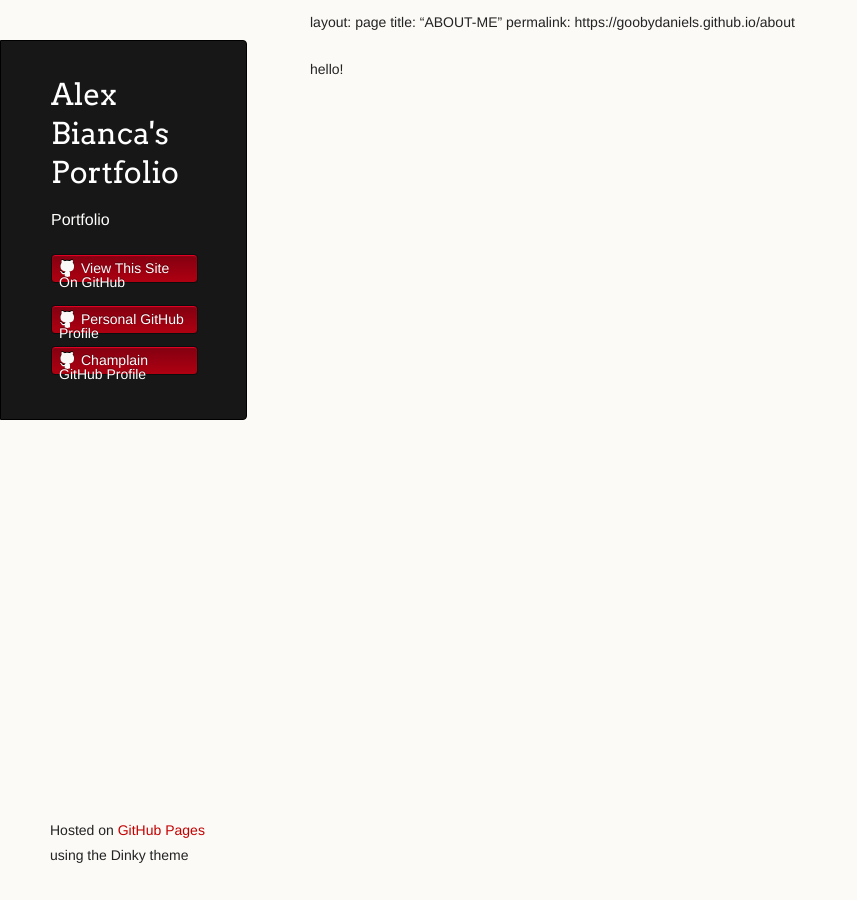
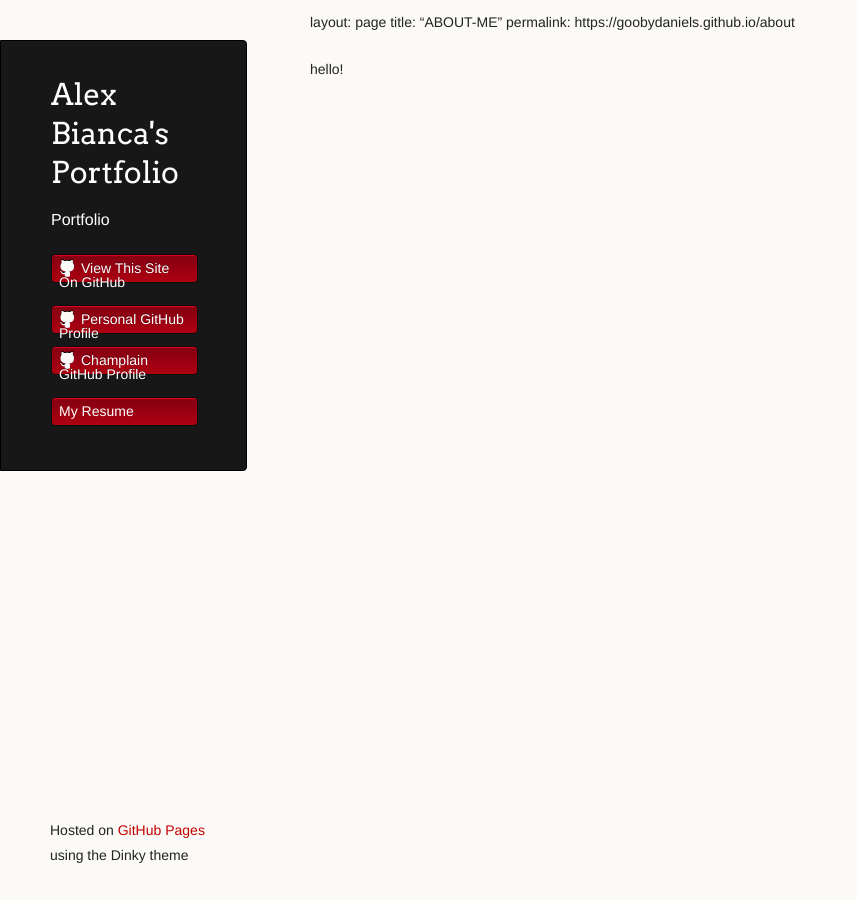
Before and after one commit to goobydaniels/goobydaniels.github.io, a Jekyll site: the page built from ABOUT-ME.md, in a window 1280 px wide. Shown: the whole page, without its empty margins (0-857 px from the left). Built offline with Jekyll 4.4.1, drawn with Linux system fonts in a browser that asks for light colours; our own code applies the rules of GitHub Pages for plain Markdown files.

Commit message:
Added resume button

```diff
--- a/_layouts/default.html
+++ b/_layouts/default.html
@@ -37,6 +37,10 @@
             <li><a class="buttons github" href="https://github.com/ABianca12">Champlain GitHub Profile</a></li>
           </ul>
         {% endif %}
+
+        <ul>
+          <li><a class="resume" href="https://docs.google.com/document/d/1OGVQBU3Ad1N05U_OcGA7jXi9ySjaElC8/edit?usp=sharing&ouid=108095993667865030685&rtpof=true&sd=true">My Resume</a></li>
+        </ul>
       </header>
 
       <section>
```
